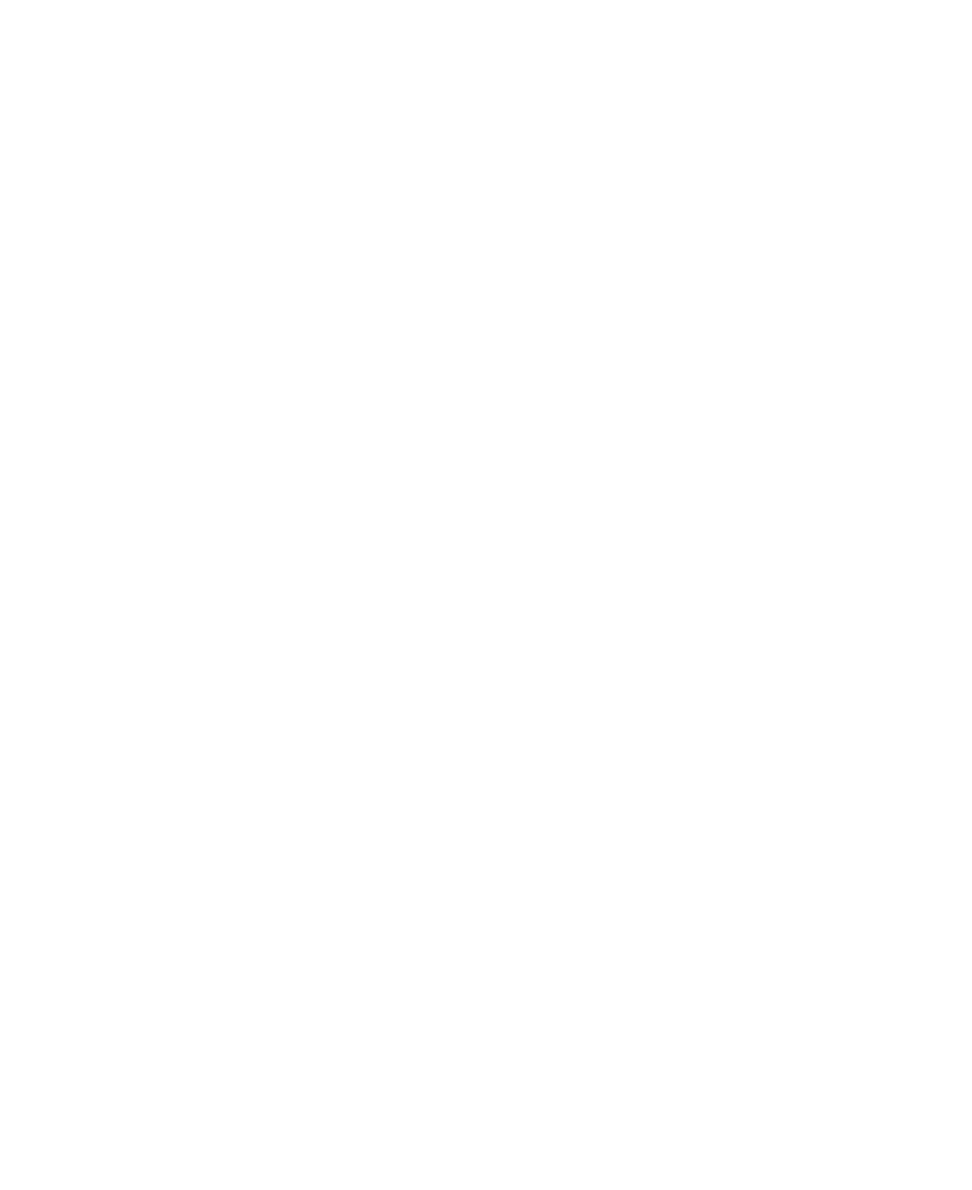
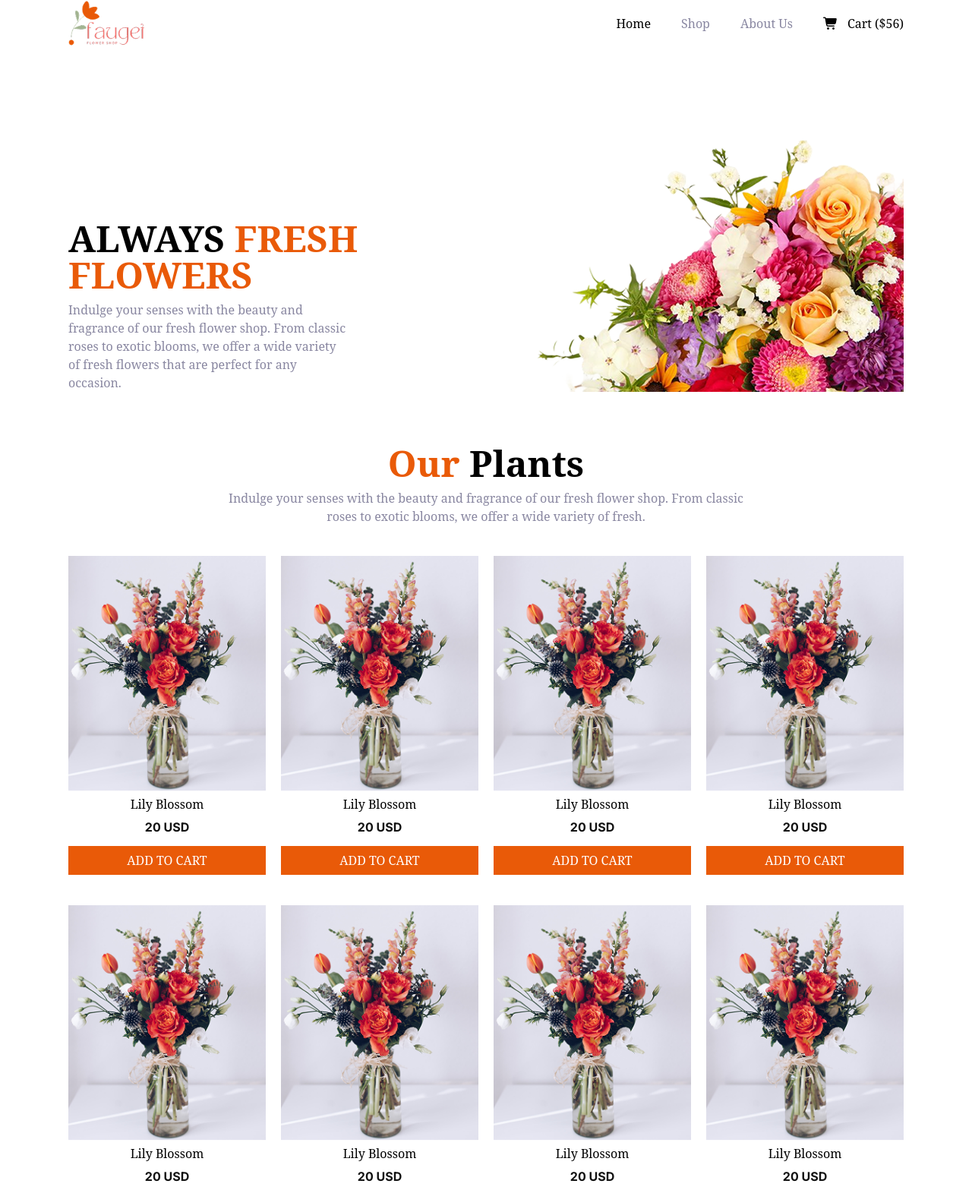
Before and after one commit to rozina143/Assignment-2-flowers, a plain HTML site: page index.html in a window 1280 px wide. Shown: the top 1567 px of the page at 76% size. Before the commit the page ends 800 px from the top, so only its background shows below. Drawn offline with nearby package versions, Linux system fonts and the light colour scheme.

Commit message:
added the section

```diff
--- a/index.html
+++ b/index.html
@@ -3,9 +3,138 @@
 <head>
     <meta charset="UTF-8">
     <meta name="viewport" content="width=device-width, initial-scale=1.0">
+    <script src="https://cdn.jsdelivr.net/npm/@tailwindcss/browser@4"></script>
     <title>Assignment-2-flowers</title>
+
+    <!-- google font -->
+     <link rel="preconnect" href="https://fonts.googleapis.com">
+<link rel="preconnect" href="https://fonts.gstatic.com" crossorigin>
+<link href="https://fonts.googleapis.com/css2?family=Inter:ital,opsz,wght@0,14..32,100..900;1,14..32,100..900&display=swap" rel="stylesheet">
+
+<!-- font awsome -->
+<link rel="stylesheet" href="https://cdnjs.cloudflare.com/ajax/libs/font-awesome/7.0.0/css/all.min.css" integrity="sha512-DxV+EoADOkOygM4IR9yXP8Sb2qwgidEmeqAEmDKIOfPRQZOWbXCzLC6vjbZyy0vPisbH2SyW27+ddLVCN+OMzQ==" crossorigin="anonymous" referrerpolicy="no-referrer" />
+
+    <!-- css link -->
+     <link rel="stylesheet" href="styles/style.css">
+
 </head>
 <body>
+    <header class="container">
 
+        <!-- nav section -->
+<div class="nav-section">
+
+<div>
+ <img width="100px" src="./assets/logo.png" alt="">
+</div>
+
+<div class="link">
+   <li>
+    <a href="">Home</a>
+   </li>
+   <li class="color1">
+    <a href="">Shop</a>
+   </li>
+   <li class="color1">
+    <a href="">About Us</a>
+   </li>
+   <div class="flex gap-3 items-center">
+    <i class="fa-solid fa-cart-shopping "></i>
+    <p>Cart ($56)</p>
+   </div>
+</div>
+
+</div>
+
+<!-- navigati0n-banner -->
+<section class="freshflower-banner container">
+    <div>
+<h1 class="font-bold font text-5xl">ALWAYS <span class="color2">FRESH <br> FLOWERS</span></h1>
+<p class="max-width[570px] color1" >Indulge your senses with the beauty and fragrance of our fresh flower shop. From classic roses to exotic blooms, we offer a wide variety of fresh flowers that are perfect for any occasion. </p>
+    </div>
+    <div>
+        <img src="./assets/hero-flower.png" alt="">
+    </div>
+</section>
+    </header>
+
+    <main class="container">
+
+<!-- banner first part  -->
+        <section class="plant">
+            <article class="text-center">
+                <h2 class="font-bold font text-5xl"><span class="color2">Our</span> Plants</h2>
+                <p class="color1">Indulge your senses with the beauty and fragrance of our fresh flower shop. From classic <br> roses to exotic blooms, we offer a wide variety of fresh.</p>
+            </article>
+
+<!-- card section -->
+
+<div class="card-section">
+    <!-- card 1 -->
+    <div class="card">
+        <img src="./assets/sample-flower-image.png" alt="">
+        <p class="text-center">Lily Blossom</p>
+        <p class="text-center" style="color: rgb(17, 17, 17); font-weight:700;font-family: Inter;">20 USD</p>
+        <button class="btn">ADD TO CART</button>
+    </div>
+    <!-- card 1 -->
+    <div class="card">
+        <img src="./assets/sample-flower-image.png" alt="">
+        <p class="text-center">Lily Blossom</p>
+        <p class="text-center" style="color: rgb(17, 17, 17); font-weight:700;font-family: Inter;">20 USD</p>
+        <button class="btn">ADD TO CART</button>
+    </div>
+    <!-- card 1 -->
+    <div class="card">
+        <img src="./assets/sample-flower-image.png" alt="">
+        <p class="text-center">Lily Blossom</p>
+        <p class="text-center" style="color: rgb(17, 17, 17); font-weight:700;font-family: Inter;">20 USD</p>
+        <button class="btn">ADD TO CART</button>
+    </div>
+    <!-- card 1 -->
+    <div class="card">
+        <img src="./assets/sample-flower-image.png" alt="">
+        <p class="text-center">Lily Blossom</p>
+        <p class="text-center" style="color: rgb(17, 17, 17); font-weight:700;font-family: Inter;">20 USD</p>
+        <button class="btn">ADD TO CART</button>
+    </div>
+    <!-- card 1 -->
+    <div class="card">
+        <img src="./assets/sample-flower-image.png" alt="">
+        <p class="text-center">Lily Blossom</p>
+        <p class="text-center" style="color: rgb(17, 17, 17); font-weight:700;font-family: Inter;">20 USD</p>
+        <button class="btn">ADD TO CART</button>
+    </div>
+    <!-- card 1 -->
+    <div class="card">
+        <img src="./assets/sample-flower-image.png" alt="">
+        <p class="text-center">Lily Blossom</p>
+        <p class="text-center" style="color: rgb(17, 17, 17); font-weight:700;font-family: Inter;">20 USD</p>
+        <button class="btn">ADD TO CART</button>
+    </div>
+    <!-- card 1 -->
+    <div class="card">
+        <img src="./assets/sample-flower-image.png" alt="">
+        <p class="text-center">Lily Blossom</p>
+        <p class="text-center" style="color: rgb(17, 17, 17); font-weight:700;font-family: Inter;">20 USD</p>
+        <button class="btn">ADD TO CART</button>
+    </div>
+    <!-- card 1 -->
+    <div class="card">
+        <img src="./assets/sample-flower-image.png" alt="">
+        <p class="text-center">Lily Blossom</p>
+        <p class="text-center" style="color: rgb(17, 17, 17); font-weight:700;font-family: Inter;">20 USD</p>
+        <button class="btn">ADD TO CART</button>
+    </div>
+
+
+</div>
+        </section>
+
+    </main>
+
+    <footer>
+
+    </footer>
 </body>
 </html>
--- /dev/null
+++ b/styles/style.css
@@ -0,0 +1,114 @@
+*{
+    font-family: "Noto Serif";
+    margin: 0;
+    padding: 0;
+}
+.container{
+    max-width: 1100px;
+    margin: auto;
+}
+/* common style */
+.color1{
+    color:rgb(137, 135, 161)
+}
+.color2{
+    color:rgb(233, 90, 8);
+}
+
+/* header part */
+/* nav-section */
+.nav-section{
+    display: flex;
+    justify-content:space-between;
+
+}
+
+.link{
+    display: flex;
+    align-items: center;
+    gap: 40px;
+}
+.link li {
+list-style: none;
+
+}
+/* navigation-banner */
+.freshflower-banner{
+    display: flex;
+    justify-content:space-between;
+    align-items: flex-end;
+    margin-top: 100px;
+
+}
+.freshflower-banner p{
+    max-width: 370px;
+    margin-top: 10px;
+
+}
+
+/* banner first part */
+.plant{
+    margin-top: 70px;
+}
+.plant h2{
+margin-bottom: 10px;
+}
+/* card section */
+.card-section{
+   margin-top: 40px;
+   display: grid;
+   grid-template-columns: repeat(4,1fr);
+gap: 0 20px;
+}
+.card{
+    max-width: 270px;
+    height: 460px;
+    line-height: 30px;
+     justify-content: center;
+     margin: 0 auto;
+
+}
+.btn{
+    background-color:
+rgb(233, 90, 8);
+margin: auto;
+color: white;
+width:100%;
+padding: 4px;
+margin-top: 10px;
+font-size: 16px;
+}
+
+
+/* media quary */
+@media screen  and  (max-width:576px) {
+.link li{
+    display: none;
+}
+.freshflower-banner{
+    flex-direction: column-reverse;
+    gap: 50px;
+    /* align-items: center; */
+    align-items: start;
+   }
+.card-section{
+   grid-template-columns: repeat(2,1fr);
+}
+
+}
+
+@media  screen and (min-width:576px) and (max-width:992px){
+    .link li{
+    display: none;}
+
+    .freshflower-banner{
+    flex-direction: column-reverse;
+    gap: 50px;
+    align-items: center;
+
+}
+.card-section{
+   grid-template-columns: repeat(3,1fr);
+
+}
+}
--- /dev/null
+++ b/tailwind.css
@@ -0,0 +1 @@
+ @import "tailwindcss"
```
